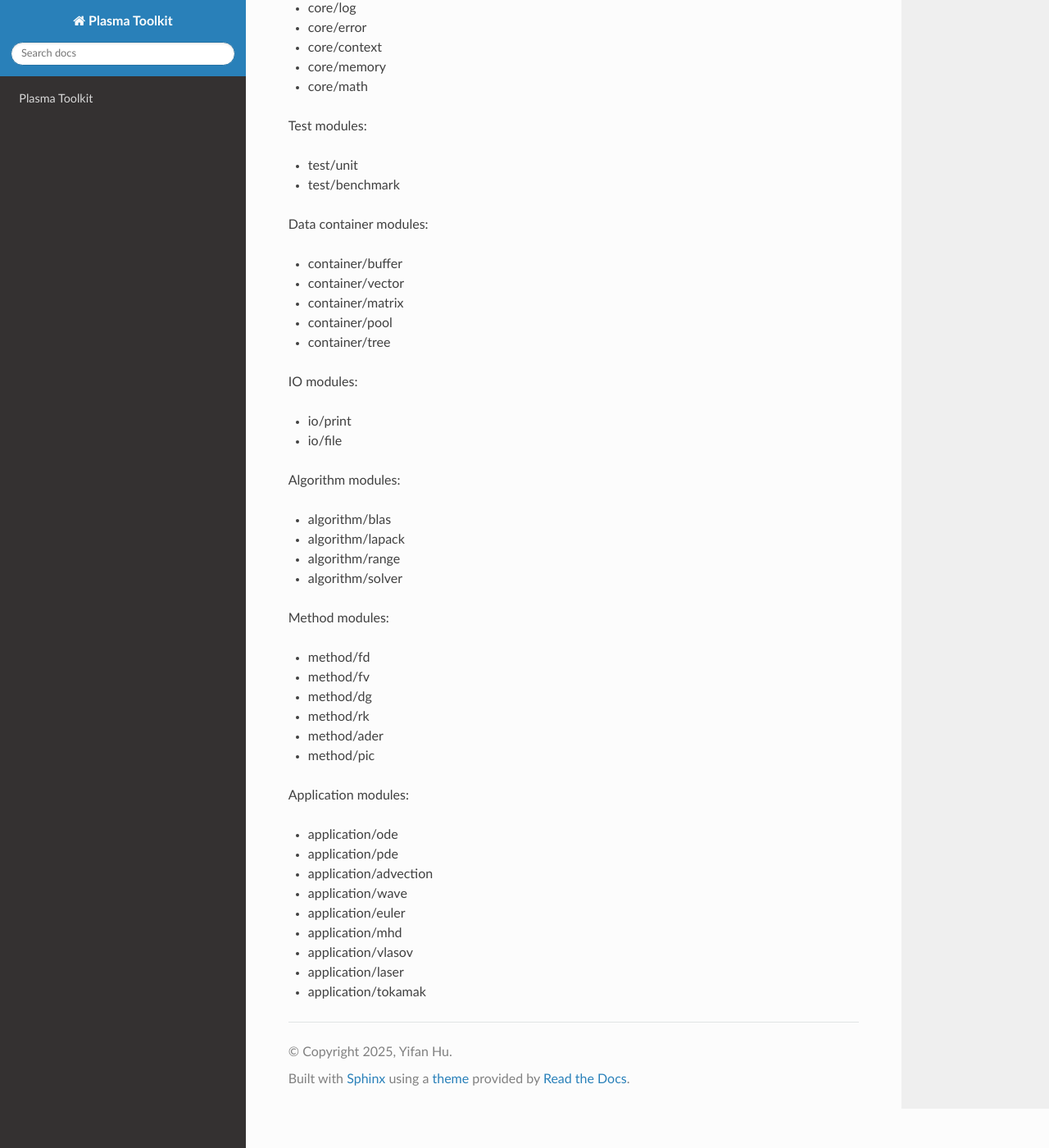
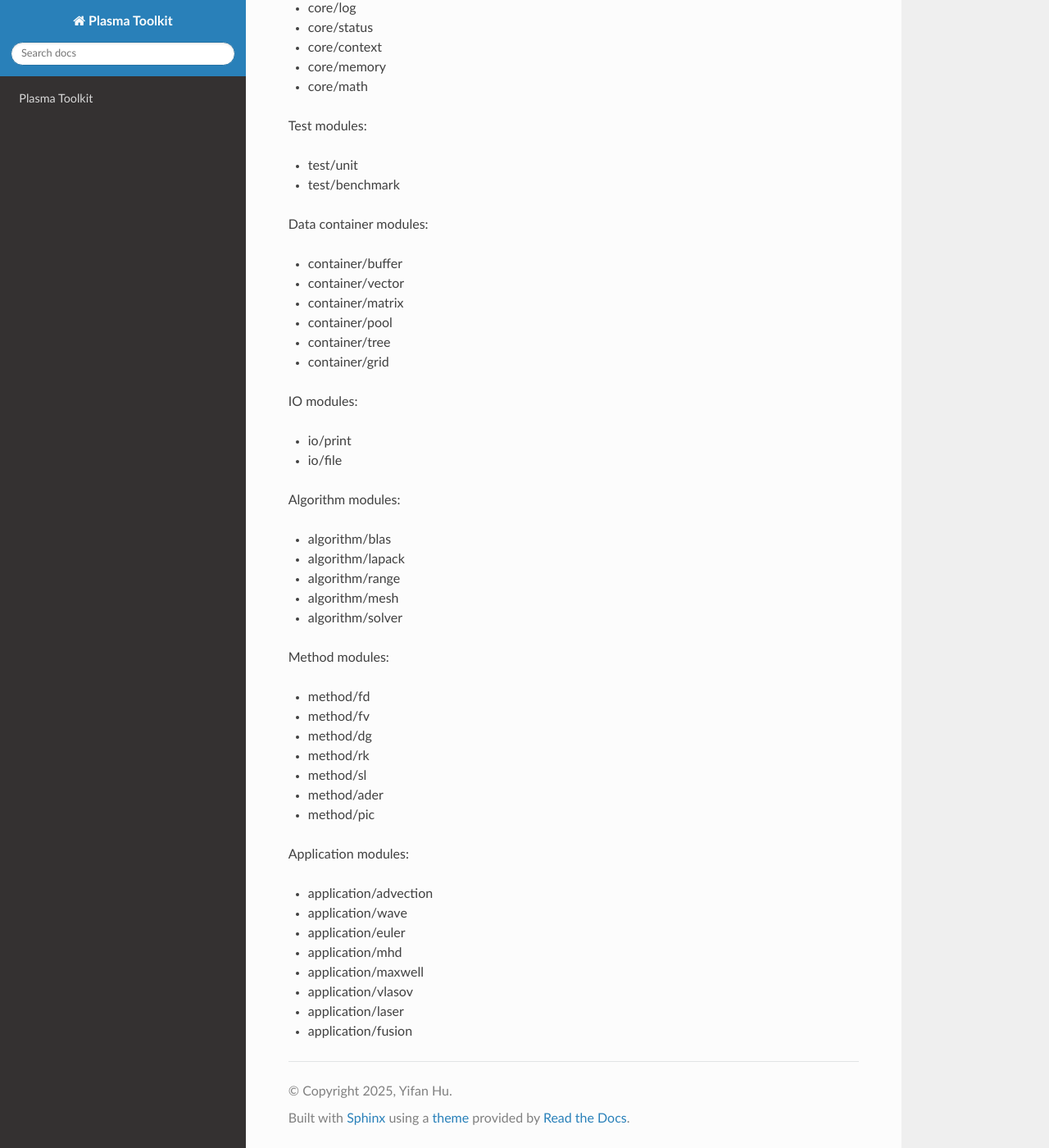
Before and after one commit to yhu1729/PlasmaToolkit, a Sphinx documentation site: the page built from doc/source/index.rst, in a window 1280 px wide and 1400 px high, scrolled down 282 px. Shown: the whole window at 82% size. Built offline with Sphinx 7.4.7 and the Read the Docs theme 3.1.0, drawn with Linux system fonts in a browser that asks for light colours.

Commit message:
docs: improve home page

```diff
--- a/doc/source/index.rst
+++ b/doc/source/index.rst
@@ -7,7 +7,7 @@ Core modules:
 * core/macro
 * core/tag
 * core/log
-* core/error
+* core/status
 * core/context
 * core/memory
 * core/math
@@ -24,6 +24,7 @@ Data container modules:
 * container/matrix
 * container/pool
 * container/tree
+* container/grid
 
 IO modules:
 
@@ -35,6 +36,7 @@ Algorithm modules:
 * algorithm/blas
 * algorithm/lapack
 * algorithm/range
+* algorithm/mesh
 * algorithm/solver
 
 Method modules:
@@ -43,17 +45,17 @@ Method modules:
 * method/fv
 * method/dg
 * method/rk
+* method/sl
 * method/ader
 * method/pic
 
 Application modules:
 
-* application/ode
-* application/pde
 * application/advection
 * application/wave
 * application/euler
 * application/mhd
+* application/maxwell
 * application/vlasov
 * application/laser
-* application/tokamak
+* application/fusion
```
